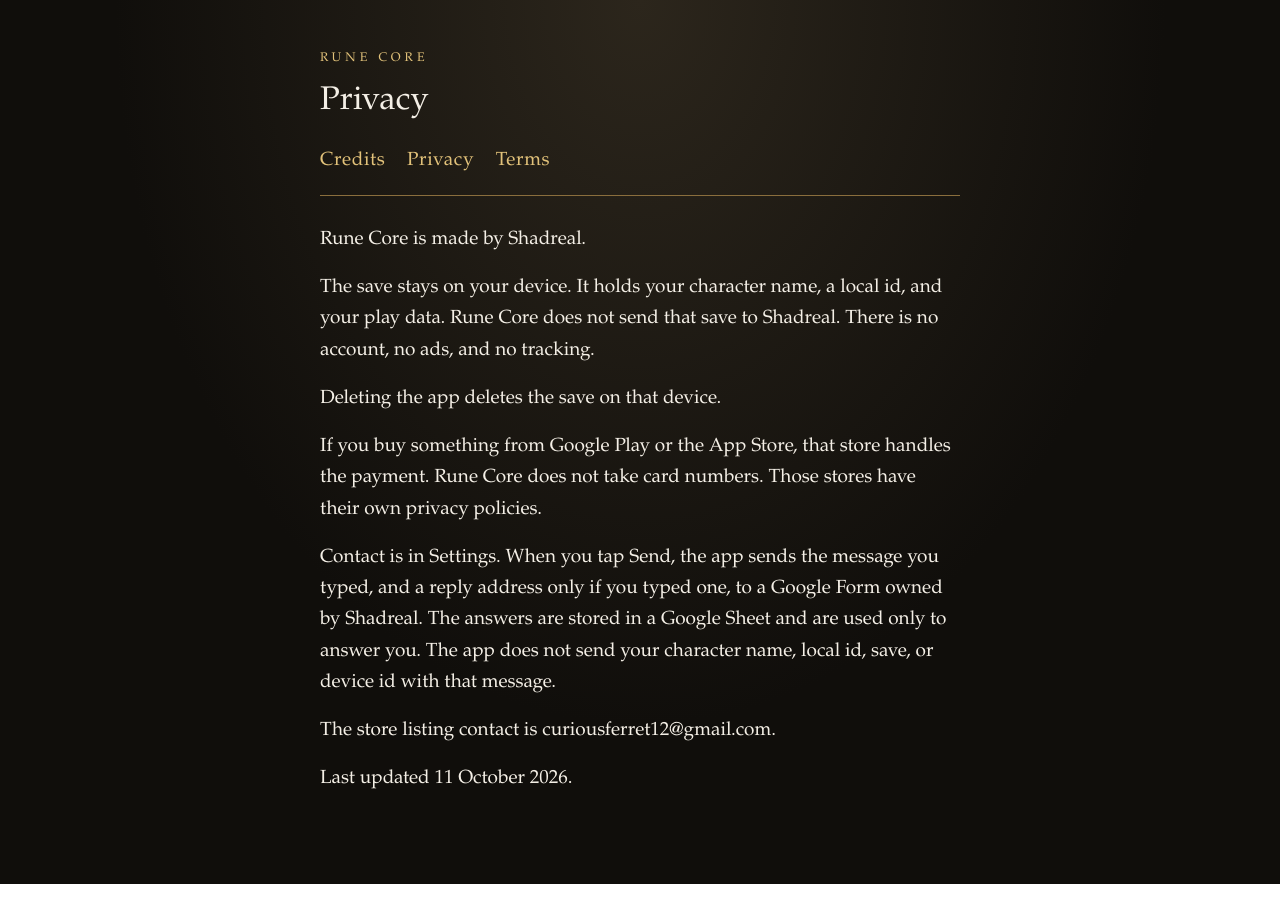
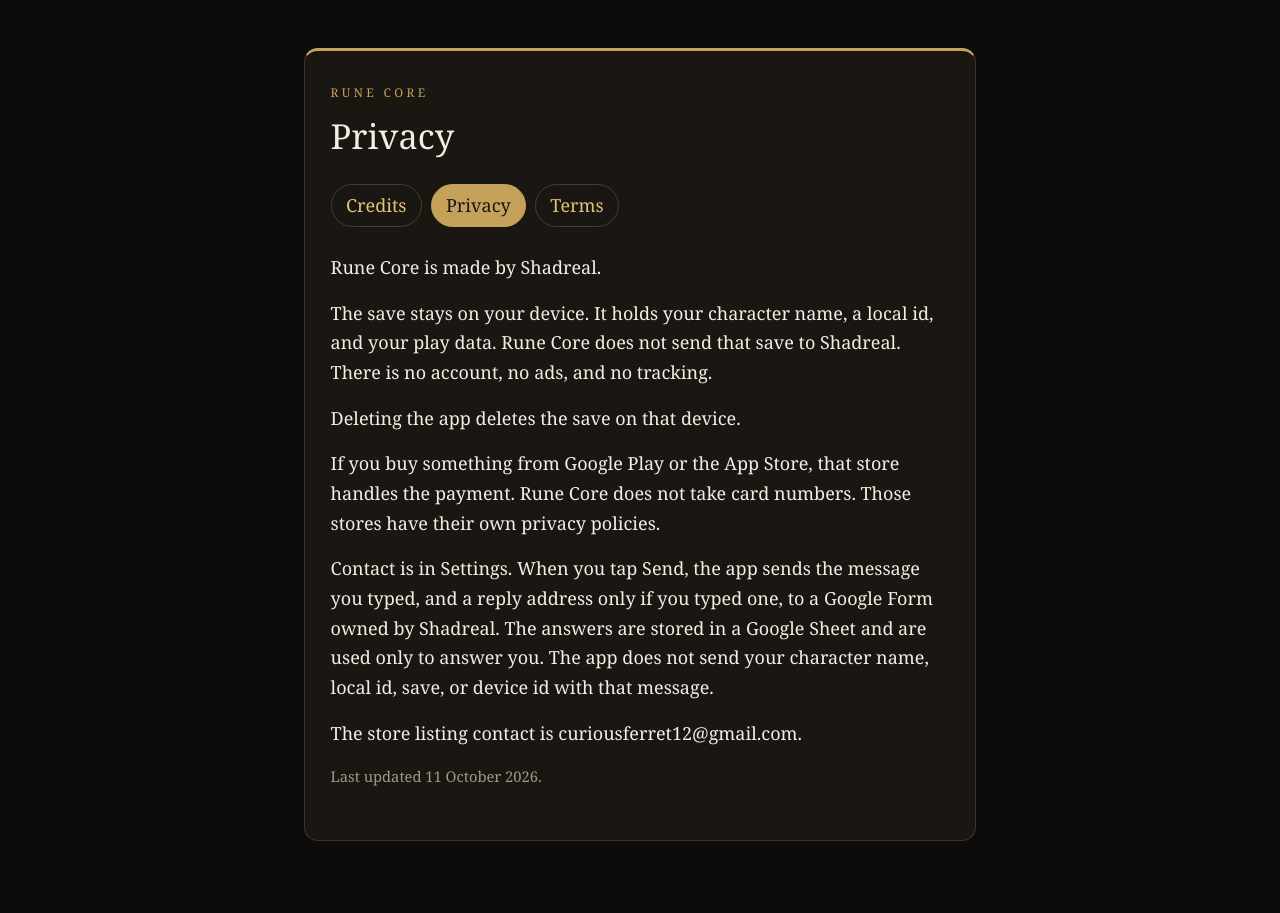
Before and after one commit to Shadreal/rune-core-legal, a plain HTML site: page legal/site/privacy.html in a window 1280 px wide. Before the commit the page ends 884 px from the top, so only its background shows below. Drawn offline with Linux system fonts and the light colour scheme.

Commit message:
Legal Updates 2

```diff
--- a/legal/site/privacy.html
+++ b/legal/site/privacy.html
@@ -5,61 +5,37 @@
 <meta name="viewport" content="width=device-width, initial-scale=1">
 <title>Rune Core — Privacy</title>
 <style>
-:root {
-  --ink: #f4efe6;
-  --gold: #e2c27a;
-  --gold-dim: #8a6e3d;
-  --bg: #100e0b;
-}
-body {
-  margin: 0;
-  min-height: 100vh;
-  color: var(--ink);
-  background:
-    radial-gradient(ellipse at top, #2c261c 0%, var(--bg) 58%);
-  font: 19px/1.65 Palatino, "Palatino Linotype", Georgia, serif;
-}
-main {
-  max-width: 40rem;
-  margin: 0 auto;
-  padding: 3rem 1.5rem 4.5rem;
-}
-header {
-  border-bottom: 1px solid var(--gold-dim);
-  margin-bottom: 1.75rem;
-  padding-bottom: 1.15rem;
-}
-.mark {
-  margin: 0 0 0.4rem;
-  color: var(--gold);
-  font-size: 0.78rem;
-  letter-spacing: 0.32em;
-  text-transform: uppercase;
-}
-h1 {
-  margin: 0 0 1rem;
-  font-size: 2.05rem;
-  font-weight: normal;
-}
-nav a {
-  color: var(--gold);
-  text-decoration: none;
-  margin-right: 1.35rem;
-  letter-spacing: 0.03em;
-}
-nav a:hover { text-decoration: underline; }
-p { margin: 0 0 1.05rem; }
-a { color: var(--gold); }
+body { margin: 0; min-height: 100vh; background: #0e0c0a; color: #f3eee4; font: 18px/1.65 Georgia, "Palatino Linotype", serif; }
+.wrap { max-width: 42rem; margin: 0 auto; padding: 3rem 1.25rem 4.5rem; }
+.card { background: #1a1612; border: 1px solid #3d3426; border-top: 3px solid #c6a15a; border-radius: 14px; padding: 2rem 1.6rem 2.2rem; }
+.mark { margin: 0 0 0.35rem; color: #c6a15a; font-size: 0.75rem; letter-spacing: 0.28em; text-transform: uppercase; }
+h1 { margin: 0 0 1.2rem; font-size: 2.15rem; font-weight: normal; }
+nav { display: flex; flex-wrap: wrap; gap: 0.55rem; margin: 0 0 1.6rem; }
+nav a { color: #e2c27a; text-decoration: none; border: 1px solid #4a3e2c; border-radius: 999px; padding: 0.35rem 0.9rem; }
+nav a.here { background: #c6a15a; color: #1a1612; border-color: #c6a15a; }
+p { margin: 0 0 1rem; }
+.muted { color: #a39888; font-size: 0.92rem; }
+a { color: #e2c27a; }
 </style>
 </head>
 <body>
-<main>
-<header>
+<main class="wrap">
+<article class="card">
 <p class="mark">Rune Core</p>
 <h1>Privacy</h1>
-<nav><a href="credits.html">Credits</a><a href="privacy.html">Privacy</a><a href="terms.html">Terms</a></nav>
-</header>
-<p>Rune Core is made by Shadreal.</p><p>The save stays on your device. It holds your character name, a local id, and your play data. Rune Core does not send that save to Shadreal. There is no account, no ads, and no tracking.</p><p>Deleting the app deletes the save on that device.</p><p>If you buy something from Google Play or the App Store, that store handles the payment. Rune Core does not take card numbers. Those stores have their own privacy policies.</p><p>Contact is in Settings. When you tap Send, the app sends the message you typed, and a reply address only if you typed one, to a Google Form owned by Shadreal. The answers are stored in a Google Sheet and are used only to answer you. The app does not send your character name, local id, save, or device id with that message.</p><p>The store listing contact is curiousferret12@gmail.com.</p><p>Last updated 11 October 2026.</p>
+<nav>
+<a href="credits.html">Credits</a>
+<a class="here" href="privacy.html">Privacy</a>
+<a href="terms.html">Terms</a>
+</nav>
+<p>Rune Core is made by Shadreal.</p>
+<p>The save stays on your device. It holds your character name, a local id, and your play data. Rune Core does not send that save to Shadreal. There is no account, no ads, and no tracking.</p>
+<p>Deleting the app deletes the save on that device.</p>
+<p>If you buy something from Google Play or the App Store, that store handles the payment. Rune Core does not take card numbers. Those stores have their own privacy policies.</p>
+<p>Contact is in Settings. When you tap Send, the app sends the message you typed, and a reply address only if you typed one, to a Google Form owned by Shadreal. The answers are stored in a Google Sheet and are used only to answer you. The app does not send your character name, local id, save, or device id with that message.</p>
+<p>The store listing contact is curiousferret12@gmail.com.</p>
+<p class="muted">Last updated 11 October 2026.</p>
+</article>
 </main>
 </body>
 </html>
```
Also changed, not shown: legal/site/credits.html (+23 -52 lines), legal/site/index.html (+19 -49 lines), legal/site/terms.html (+24 -50 lines).
